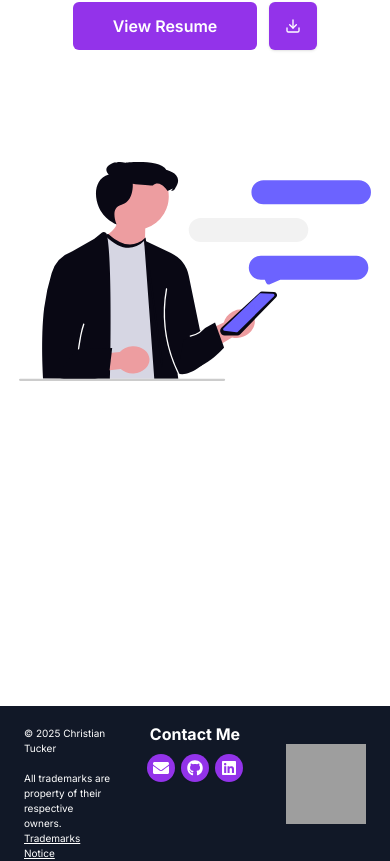
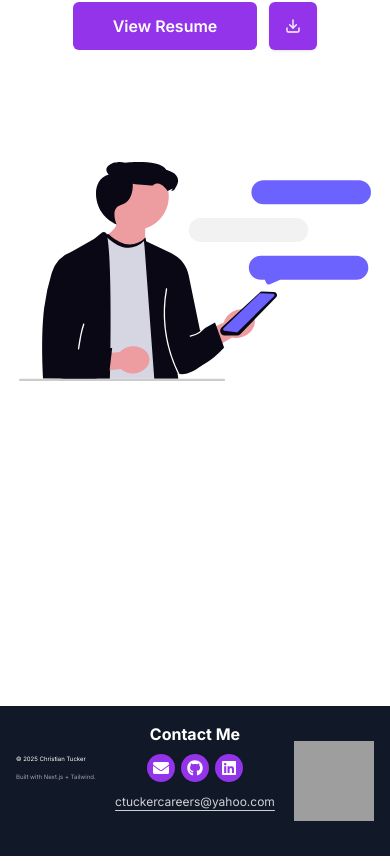
Before and after one commit to ctucker41/web-portfolio, a Next.js app: page / in a window 390 px wide. Shown: the part 3129-3990 px from the top of the page. Built offline with nearby package versions, Linux system fonts and the light colour scheme; grey boxes are pictures that could not be loaded.

Commit message:
Reworked the Contact Me section. Added plain text email. Removed unneccessary trademark notices. Slightly changed formatting on mobile devices.

```diff
--- a/src/components/ui/ContactMe.tsx
+++ b/src/components/ui/ContactMe.tsx
@@ -8,14 +8,16 @@ import React from "react";
 const ContactMe = () => {
     return (
 
-            <footer id="contact" className="grid grid-cols-3 md:items-center w-full mt-80 min-h-[150px] gap-4 px-6 bg-gray-900 text-white">
+            <footer id="contact" className="grid grid-cols-3 md:items-center w-full mt-80 min-h-[150px] gap-4 px-4 bg-gray-900 text-white">
 
-                <div className="text-[10px] md:text-xs xl:text-sm text-left mr-4 mt-5 md:mt-0 select-none">
-                    &copy; 2025 Christian Tucker
+                <div className="text-[6px] md:text-xs xl:text-sm text-left mr-4 mt-12 md:mt-0 select-none">
+
+                    &copy; {new Date().getFullYear()} Christian Tucker
                     <br /><br />
-                    All trademarks are property of their respective owners.
-                    <br />
-                    <a href="/trademarks" className="underline" draggable={false}>Trademarks Notice</a>
+                    <div className="text-[6px] md:text-xs text-white/60">
+                    Built with Next.js + Tailwind.
+                    </div>
+
                 </div>
 
 
@@ -26,25 +28,36 @@ const ContactMe = () => {
 
                 <div className="flex gap-1.5 md:gap-4 text-white justify-center">
 
-                    <Link href="mailto:ctuckercareers@yahoo.com" target="_blank" draggable={false}>
+                    <Link href="mailto:ctuckercareers@yahoo.com" target="_blank" aria-label="Email Christian"  draggable={false}>
                         <Button variant="outline" size="icon" className="bg-purple-600 hover:bg-purple-700 border-0 rounded-full mt-2 w-7 h-7 md:w-9 md:h-9">
                             <FaEnvelope />
                         </Button>
                     </Link>
 
-                    <Link href="https://github.com/ctucker41" target="_blank" draggable={false}>
+                    <Link href="https://github.com/ctucker41" target="_blank" aria-label="Christian's GitHub" draggable={false}>
                         <Button variant="outline" size="icon" className="bg-purple-600 hover:bg-purple-700 border-0 rounded-full mt-2 w-7 h-7 md:w-9 md:h-9">
                             <FaGithub />
                         </Button>
                     </Link>
 
-                    <Link href="https://www.linkedin.com/in/christian-tucker-55b423196/" target="_blank" draggable={false}>
+                    <Link href="https://www.linkedin.com/in/christian-tucker-55b423196/" target="_blank" aria-label="Christian's LinkedIn" draggable={false}>
                         <Button variant="outline" size="icon" className="bg-purple-600 hover:bg-purple-700 border-0 rounded-full mt-2 w-7 h-7 md:w-9 md:h-9">
                             <FaLinkedin />
                         </Button>
                     </Link>
 
                 </div>
+
+                    <div className="flex justify-center mt-3 text-xs md:text-sm text-white/80">
+                        <a
+                            href="mailto:ctuckercareers@yahoo.com"
+                            className="underline underline-offset-4 hover:text-white"
+                            draggable={false}
+                        >
+                            ctuckercareers@yahoo.com
+                        </a>
+                    </div>
+
             </div>
 
                 <div className="flex justify-end items-center">
```
